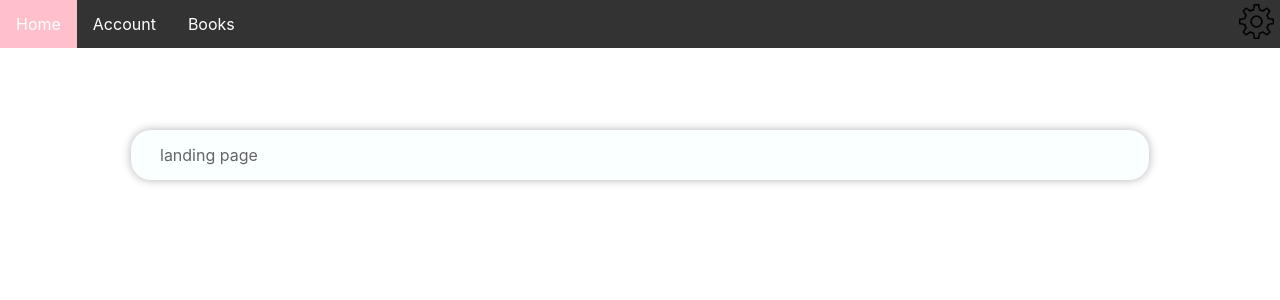
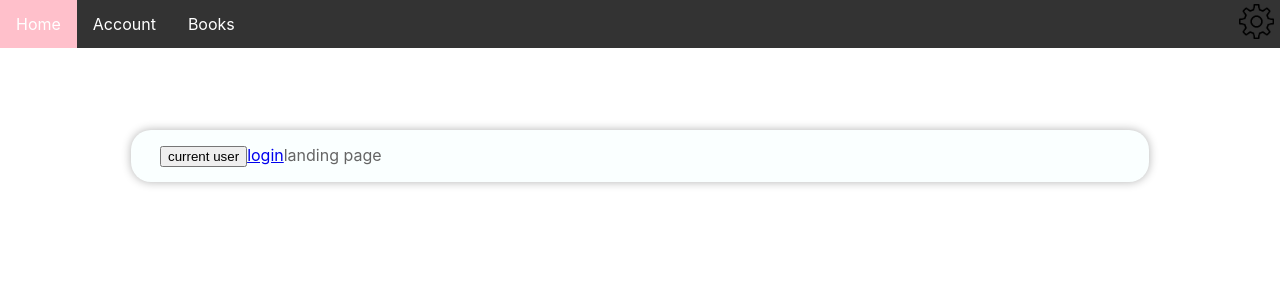
Before and after one commit to ar00gula/llyg-frontend, a React (Create React App) app: page / in a window 1280 px wide. Shown: the top 300 px of the page. Built offline with nearby package versions, Linux system fonts and the light colour scheme; no server answers.

Commit message:
testing new user auth

```diff
--- a/src/app/App.js
+++ b/src/app/App.js
@@ -22,10 +22,17 @@ function App() {
     dispatch(loadBooks());
   }, [dispatch]);
 
+  const fetchCurrentUser = () => {
+    fetch(`http://localhost:3001/users`)
+    .then(resp => resp.json())
+    .then(data => console.log(data))
+  }
   return (
     <div>
     <Router>
     <div className="wrapper">
+    <button onClick={fetchCurrentUser}>current user</button>
+    <a href="/login">login</a>
       <Switch>
       <Route exact path="/" component={Landing} />
       <Route
```
